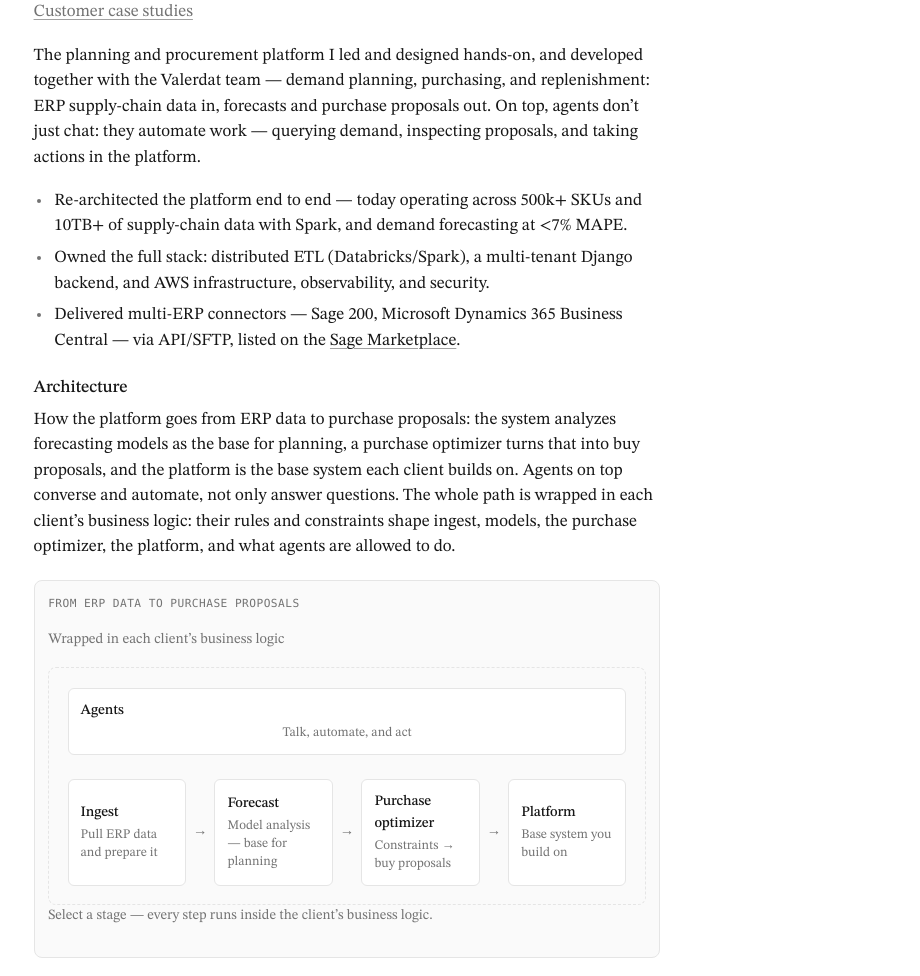
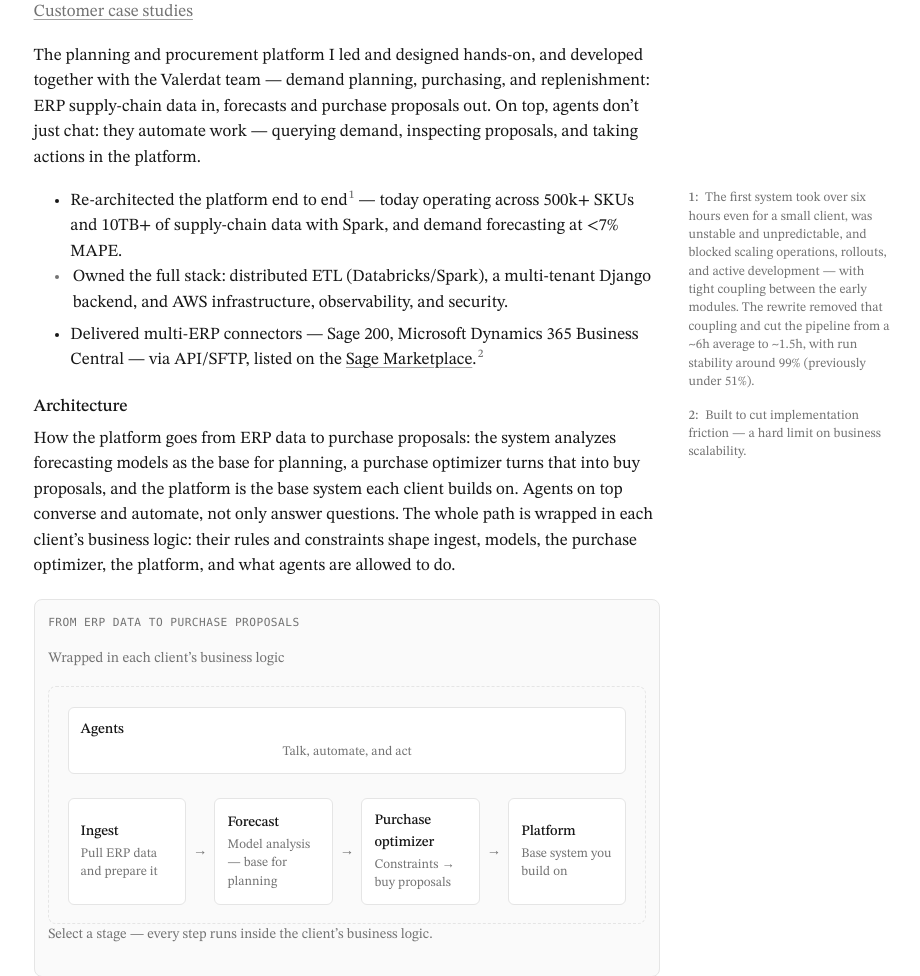
Before and after one commit to zabbix-byte/cv, a Django app: page /projects/ in a window 1280 px wide. Shown: the part 235-1211 px from the top of the page, without its empty margins (293-1213 px from the left). Run offline with Django 5.2, Linux system fonts and the light colour scheme; some web fonts are replaced.

Commit message:
feat: Update Valerdat project description with detailed sidenotes for clarity
- Enhanced the Valerdat project description in projects.html by reintroducing detailed sidenotes that provide context on system performance improvements and implementation friction.
- Improved the structure and readability of the description, ensuring key metrics and architectural changes are effectively communicated.

```diff
--- a/templates/pages/projects.html
+++ b/templates/pages/projects.html
@@ -18,12 +18,27 @@
     <p>
       The planning and procurement platform I led and designed hands-on, and developed together with the Valerdat team — demand planning, purchasing, and replenishment: ERP supply-chain data in, forecasts and purchase proposals out. On top, agents don’t just chat: they automate work — querying demand, inspecting proposals, and taking actions in the platform.
     </p>
-    <ul>
-      <li>Re-architected the platform end to end — today operating across 500k+ SKUs and 10TB+ of supply-chain data with Spark, and demand forecasting at &lt;7% MAPE.</li>
+    <ul class="notes-flow">
+      <li class="li-sidenote">
+        <aside class="sidenote">
+          <span class="sidenote-num">1</span>
+          The first system took over six hours even for a small client, was unstable and unpredictable, and blocked scaling operations, rollouts, and active development — with tight coupling between the early modules. The rewrite removed that coupling and cut the pipeline from a ~6h average to ~1.5h, with run stability around 99% (previously under 51%).
+        </aside>
+        <span class="li-main">
+          Re-architected the platform end to end<span class="sidenote-mark" aria-hidden="true">1</span>
+          — today operating across 500k+ SKUs and 10TB+ of supply-chain data with Spark, and demand forecasting at &lt;7% MAPE.
+        </span>
+      </li>
       <li>Owned the full stack: distributed ETL (Databricks/Spark), a multi-tenant Django backend, and AWS infrastructure, observability, and security.</li>
-      <li>
-        Delivered multi-ERP connectors — Sage 200, Microsoft Dynamics 365 Business Central — via API/SFTP, listed on the
-        <a href="https://marketplacepartners.sage.com/soluciones/valerdat/" target="_blank" rel="noopener">Sage Marketplace</a>.
+      <li class="li-sidenote">
+        <aside class="sidenote">
+          <span class="sidenote-num">2</span>
+          Built to cut implementation friction — a hard limit on business scalability.
+        </aside>
+        <span class="li-main">
+          Delivered multi-ERP connectors — Sage 200, Microsoft Dynamics 365 Business Central — via API/SFTP, listed on the
+          <a href="https://marketplacepartners.sage.com/soluciones/valerdat/" target="_blank" rel="noopener">Sage Marketplace</a>.<span class="sidenote-mark" aria-hidden="true">2</span>
+        </span>
       </li>
     </ul>
 
```
